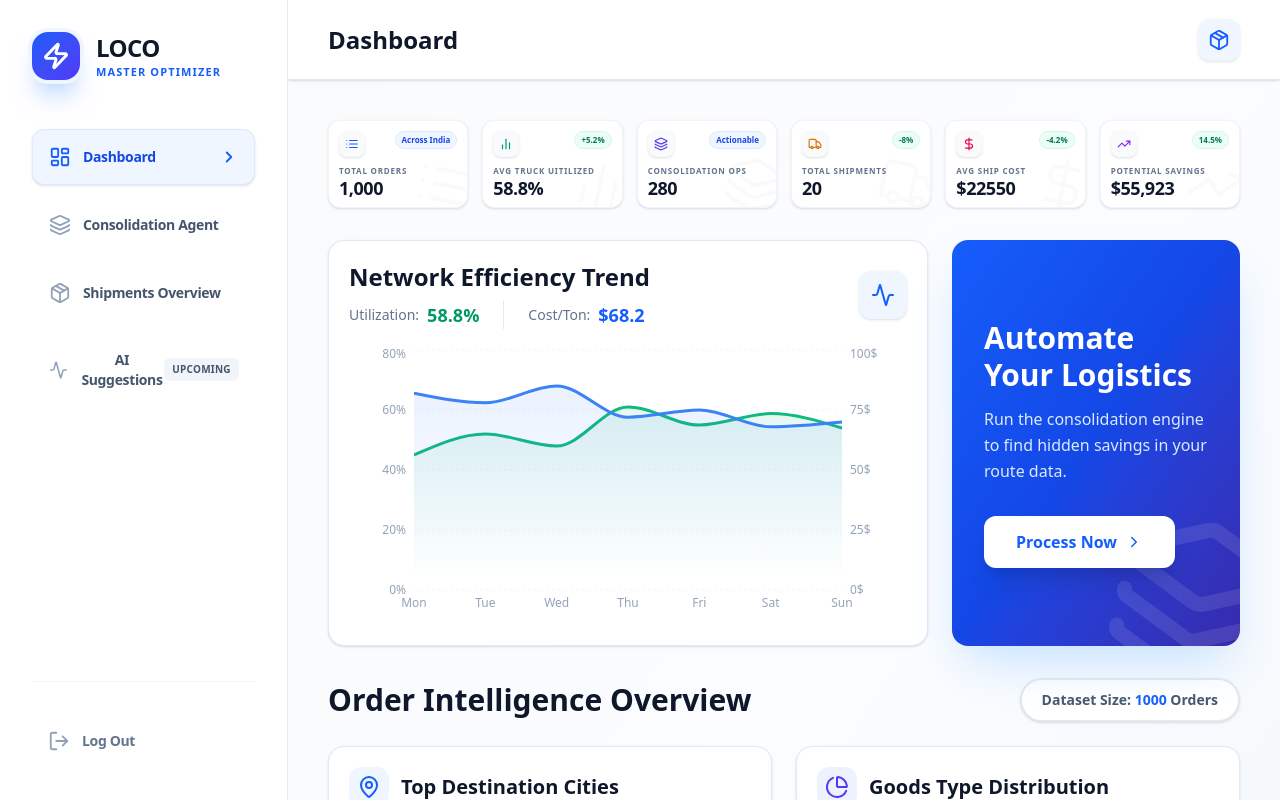
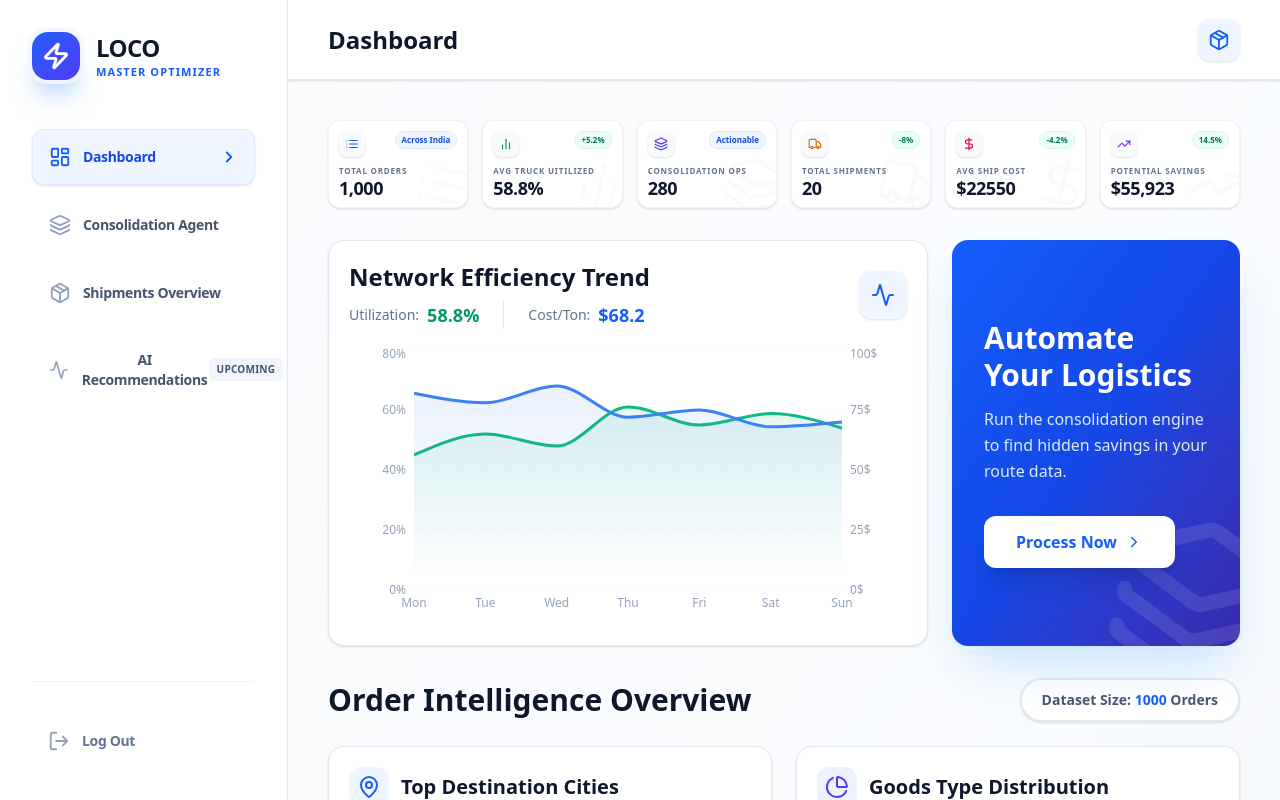
Before and after one commit to Anushkacsv/load-consolidation, a React (Vite) app: page / in a window 1280 px wide. Shown: the top 800 px of the page. Built offline with nearby package versions, Linux system fonts and the light colour scheme.

Commit message:
style: Rename AI Suggestions to AI Recommendations

```diff
--- a/src/App.tsx
+++ b/src/App.tsx
@@ -883,7 +883,7 @@ export default function App() {
               active={activeTab === 'ai'}
               onClick={() => { setActiveTab('ai'); setIsSidebarOpen(false); }}
               icon={Activity}
-              label="AI Suggestions"
+              label="AI Recommendations"
               tag="Upcoming"
             />
           </nav>
@@ -1214,8 +1214,8 @@ export default function App() {
                 <div className="w-20 h-20 bg-violet-50 text-violet-600 rounded-3xl flex items-center justify-center mb-6 border-2 border-violet-100 italic font-black text-2xl">
                   AI
                 </div>
-                <h3 className="text-2xl font-bold text-slate-900 mb-2">Predictive AI Suggestions</h3>
-                <p className="text-slate-500 max-w-sm mx-auto mb-8 text-lg">We're building an AI that predicts market rate fluctuations and suggests pre-booking slots.</p>
+                <h3 className="text-2xl font-bold text-slate-900 mb-2">Predictive AI Recommendations</h3>
+                <p className="text-slate-500 max-w-sm mx-auto mb-8 text-lg">We're building an AI that predicts market rate fluctuations and recommends pre-booking slots.</p>
                 <div className="px-6 py-2 bg-slate-200 rounded-full text-xs font-bold text-slate-600 uppercase tracking-widest">Available Q3 2026</div>
               </motion.div>
             )}
```
